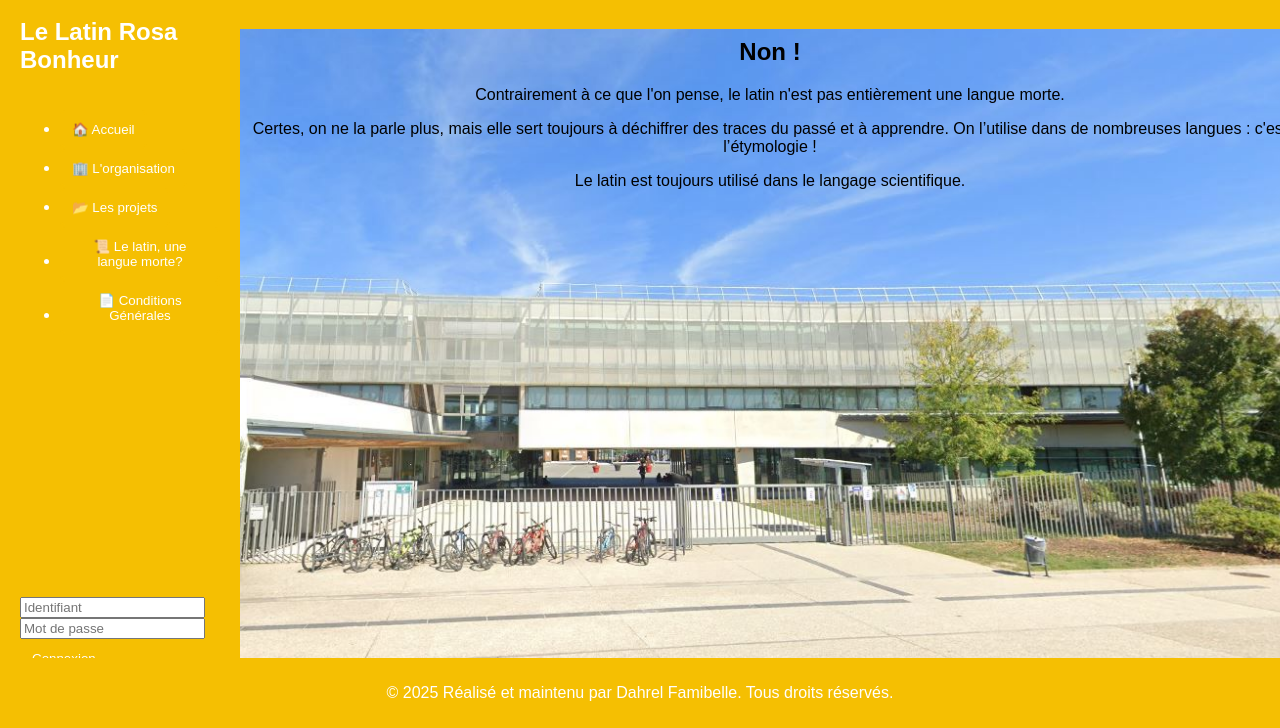
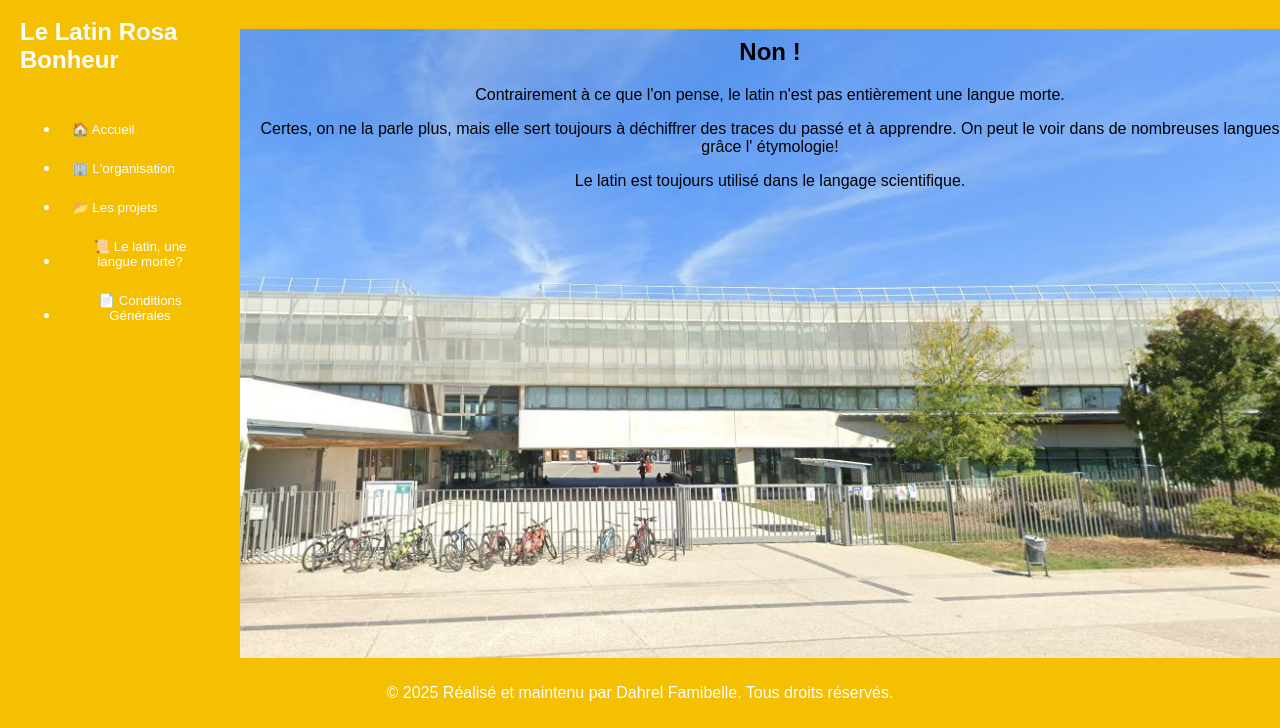
Before and after one commit to Dada972dev/site-le-latin, a plain HTML site: page latin.html in a window 1280 px wide. Shown: the part 72-800 px from the top of the page. Drawn offline with Linux system fonts and the light colour scheme.

Commit message:
final v1

```diff
--- a/latin.html
+++ b/latin.html
@@ -19,13 +19,6 @@
             <li><button onclick="location.href='latin.html'">📜 Le latin, une langue morte?</button></li>
             <li><button onclick="location.href='conditions.html'">📄 Conditions Générales</button></li>
         </ul>
-        <div class="connexion">
-            <form id="loginForm" class="login-form">
-                <input type="text" placeholder="Identifiant" class="username" required>
-                <input type="password" placeholder="Mot de passe" class="password" required>
-                <button type="submit" class="connexion-button">Connexion</button>
-            </form>
-        </div>
     </aside>
     <main>
         <section id="accueil">
@@ -33,7 +26,8 @@
 
             <p>Contrairement à ce que l'on pense, le latin n'est pas entièrement une langue morte.</p>
 
-            <p>Certes, on ne la parle plus, mais elle sert toujours à déchiffrer des traces du passé et à apprendre. On l’utilise dans de nombreuses langues : c'est l’étymologie !</p>
+            <p>Certes, on ne la parle plus, mais elle sert toujours à déchiffrer des traces du passé et à apprendre. On peut le voir dans de nombreuses langues grâce l'
+                étymologie!</p>
 
             <p>Le latin est toujours utilisé dans le langage scientifique.</p>
 
```
Also changed, not shown: conditions.html (+0 -7 lines), index.html (+0 -7 lines), organisation.html (+0 -7 lines), projets.html (+0 -7 lines).
